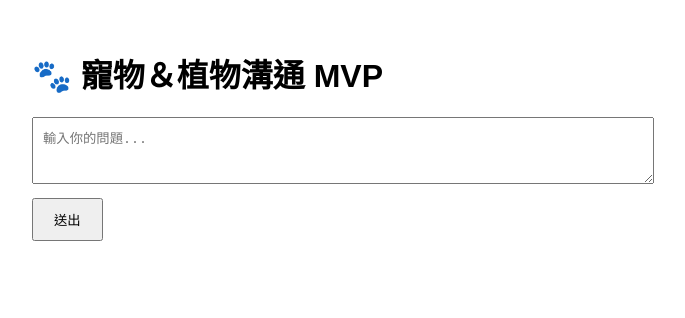
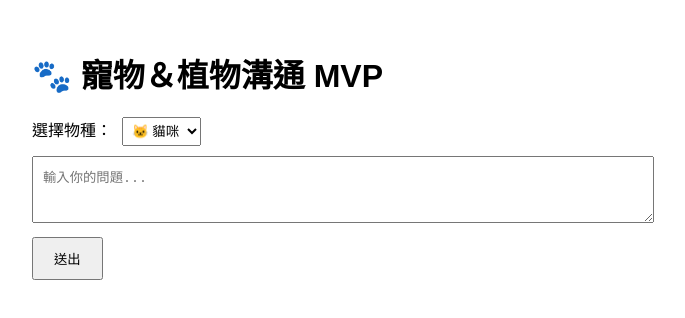
Before and after one commit to greatnathan0721-pixel/pet-plant-comm-mvp, a Next.js app: page / in a window 1280 px wide. Shown: the top 318 px of the page, without its empty margins (308-993 px from the left). Built offline with nearby package versions, Linux system fonts and the light colour scheme.

Commit message:
Update page.jsx

```diff
--- a/app/page.jsx
+++ b/app/page.jsx
@@ -3,6 +3,7 @@ import { useState } from "react";
 
 export default function Home() {
   const [userText, setUserText] = useState("");
+  const [species, setSpecies] = useState("cat"); // 預設是貓
   const [reply, setReply] = useState("");
   const [loading, setLoading] = useState(false);
 
@@ -18,8 +19,8 @@ export default function Home() {
           "Content-Type": "application/json",
         },
         body: JSON.stringify({
-          species: "cat",        // 預設測試用，可以改成 "dog" 或 "plant"
-          intentSlug: null,      // 讓後端自動判斷
+          species: species,     // 使用者選的物種
+          intentSlug: null,     // 讓後端自動判斷
           userText: userText,
           lang: "zh",
         }),
@@ -42,6 +43,22 @@ export default function Home() {
   return (
     <main style={{ maxWidth: "600px", margin: "50px auto", fontFamily: "sans-serif" }}>
       <h1>🐾 寵物＆植物溝通 MVP</h1>
+
+      {/* 物種選單 */}
+      <label style={{ display: "block", marginBottom: "10px" }}>
+        選擇物種：
+        <select
+          value={species}
+          onChange={(e) => setSpecies(e.target.value)}
+          style={{ marginLeft: "10px", padding: "5px" }}
+        >
+          <option value="cat">🐱 貓咪</option>
+          <option value="dog">🐶 狗狗</option>
+          <option value="plant">🌱 植物</option>
+        </select>
+      </label>
+
+      {/* 問題輸入 */}
       <form onSubmit={handleSubmit}>
         <textarea
           rows={3}
@@ -59,6 +76,7 @@ export default function Home() {
         </button>
       </form>
 
+      {/* 回覆顯示 */}
       {reply && (
         <div style={{ marginTop: "20px", whiteSpace: "pre-line" }}>
           <h3>AI 回覆：</h3>
```
